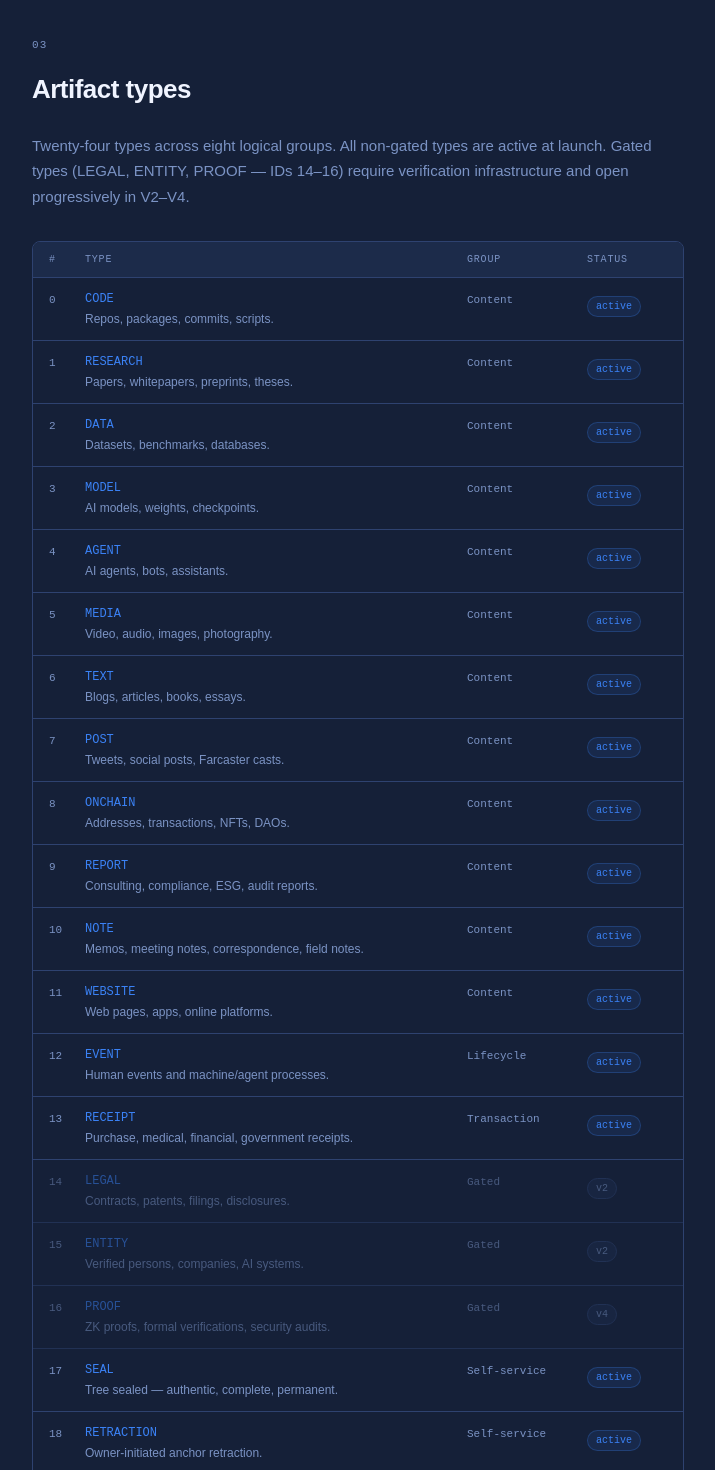
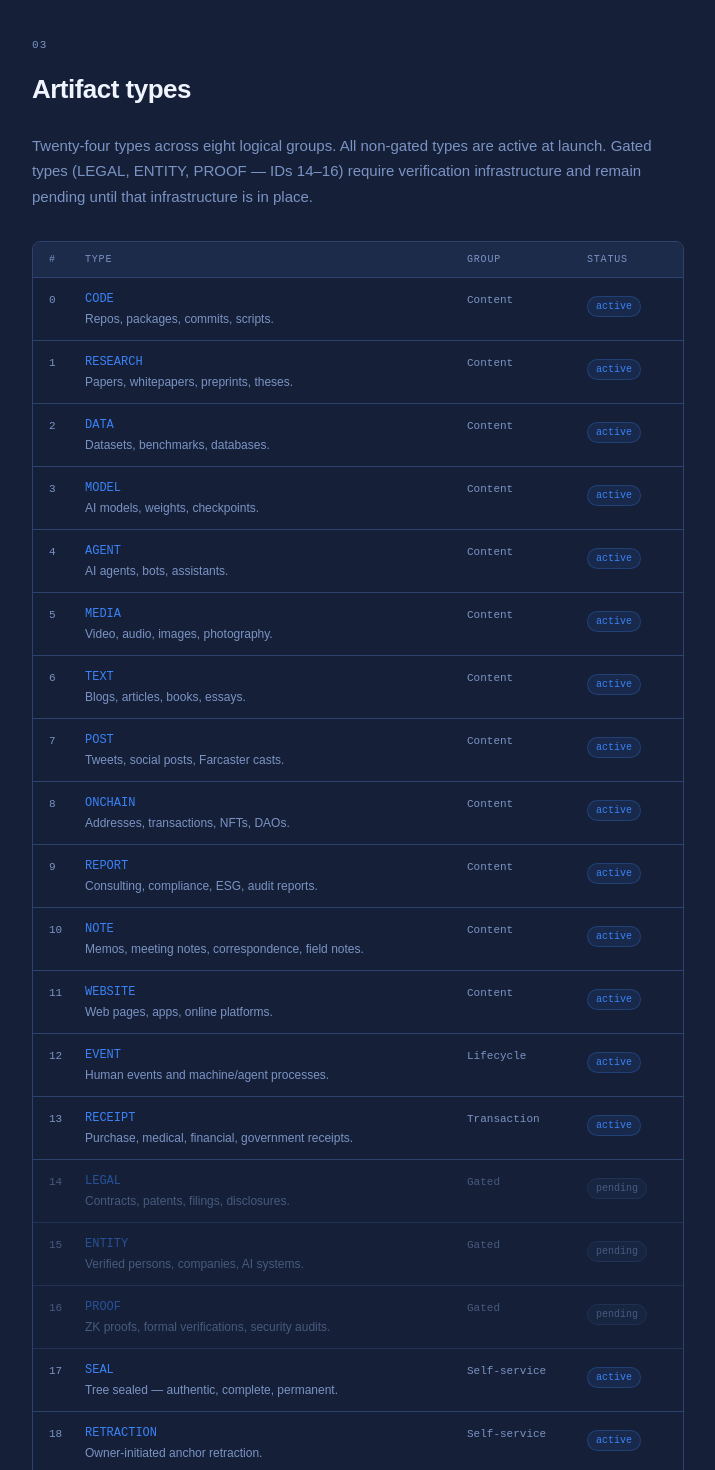
Before and after one commit to AnchorRegistry/ar-ui, a Next.js app: page /docs in a window 1280 px wide. Shown: the part 6720-8190 px from the top of the page, without its empty margins (404-1119 px from the left). Built offline with nearby package versions, Linux system fonts and the light colour scheme.

Commit message:
docs: v2/v4 labels → pending; tighten Theorem 3 FAQ

```diff
--- a/app/docs/page.tsx
+++ b/app/docs/page.tsx
@@ -30,9 +30,9 @@ const ARTIFACT_TYPES = [
   { id: 11, group: 'Content',      name: 'WEBSITE',    status: 'active', desc: 'Web pages, apps, online platforms.' },
   { id: 12, group: 'Lifecycle',    name: 'EVENT',      status: 'active', desc: 'Human events and machine/agent processes.' },
   { id: 13, group: 'Transaction',  name: 'RECEIPT',    status: 'active', desc: 'Purchase, medical, financial, government receipts.' },
-  { id: 14, group: 'Gated',        name: 'LEGAL',      status: 'v2',     desc: 'Contracts, patents, filings, disclosures.' },
-  { id: 15, group: 'Gated',        name: 'ENTITY',     status: 'v2',     desc: 'Verified persons, companies, AI systems.' },
-  { id: 16, group: 'Gated',        name: 'PROOF',      status: 'v4',     desc: 'ZK proofs, formal verifications, security audits.' },
+  { id: 14, group: 'Gated',        name: 'LEGAL',      status: 'pending', desc: 'Contracts, patents, filings, disclosures.' },
+  { id: 15, group: 'Gated',        name: 'ENTITY',     status: 'pending', desc: 'Verified persons, companies, AI systems.' },
+  { id: 16, group: 'Gated',        name: 'PROOF',      status: 'pending', desc: 'ZK proofs, formal verifications, security audits.' },
   { id: 17, group: 'Self-service', name: 'SEAL',       status: 'active', desc: 'Tree sealed — authentic, complete, permanent.' },
   { id: 18, group: 'Self-service', name: 'RETRACTION', status: 'active', desc: 'Owner-initiated anchor retraction.' },
   { id: 19, group: 'Review',       name: 'REVIEW',     status: 'active', desc: 'Soft flag — anchor under review.' },
@@ -129,7 +129,7 @@ const FAQ = [
   },
   {
     q: 'Is there a paper?',
-    a: 'Yes. "Trustless Provenance Trees: A Game-Theoretic Framework for Operator-Gated Blockchain Registries" (I. Moore, 2026) — https://arxiv.org/abs/2604.03434. The paper defines the construction formally: tree ID derivation, the keccak256(K ‖ arId) commitment scheme, Theorem 3 (governance separation via hardcoded zero commitments on REVIEW/VOID/AFFIRMED), and the trust model. It is the source of record for the formal guarantees users and agents rely on — everything on this page is downstream of what the paper proves.',
+    a: 'Yes. "Trustless Provenance Trees: A Game-Theoretic Framework for Operator-Gated Blockchain Registries" (I. Moore, 2026) — https://arxiv.org/abs/2604.03434. The paper defines the construction formally: tree ID derivation, the keccak256(K ‖ arId) commitment scheme, Theorem 3 (governance separation via hardcoded zero commitments), and the trust model. It is the source of record for the formal guarantees users and agents rely on — everything on this page is downstream of what the paper proves.',
   },
   {
     q: 'Is this legal proof in court?',
@@ -425,7 +425,7 @@ DAPX-Anchor: anchorregistry.ai/AR-2026-K7X9M2P`}
               <Prose className="mb-8">
                 Twenty-four types across eight logical groups. All non-gated types are active
                 at launch. Gated types (LEGAL, ENTITY, PROOF — IDs 14–16) require verification
-                infrastructure and open progressively in V2–V4.
+                infrastructure and remain pending until that infrastructure is in place.
               </Prose>
 
               <div className="overflow-hidden rounded-lg border border-[#2E4270]">
```
